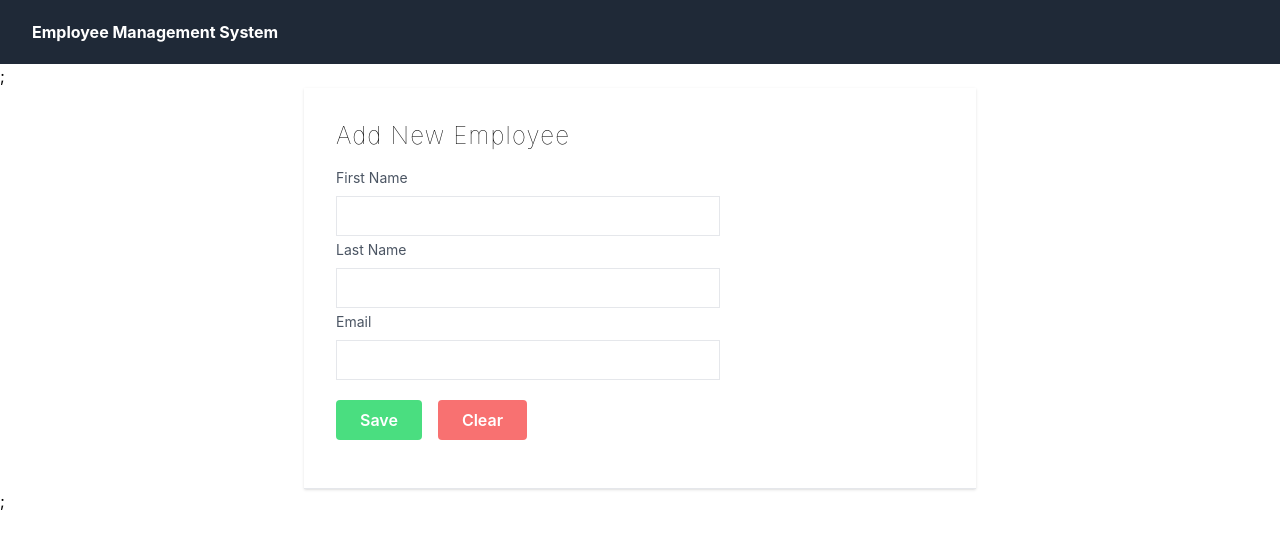
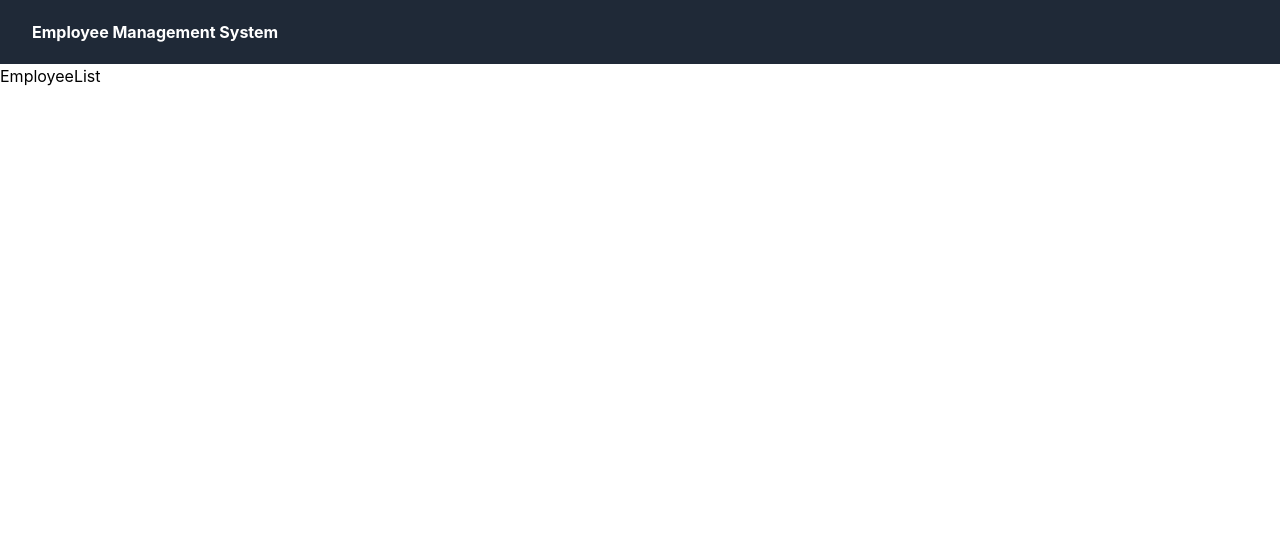
Before and after one commit to jasonchriscodes/Employee-Management-System, a React (Create React App) app in the folder frontend/: page / in a window 1280 px wide. Shown: the top 546 px of the page. Built offline with nearby package versions, Linux system fonts and the light colour scheme.

Commit message:
chore: add routing path

```diff
--- a/frontend/src/App.js
+++ b/frontend/src/App.js
@@ -1,12 +1,20 @@
+import { BrowserRouter, Route, Routes } from "react-router-dom";
 import "./App.css";
 import AddEmployee from "./components/AddEmployee";
+import EmployeeList from "./components/EmployeeList";
 import Navbar from "./components/Navbar";
 
 function App() {
   return (
     <>
-      <Navbar />;
-      <AddEmployee />;
+      <BrowserRouter>
+        <Navbar />
+        <Routes>
+          <Route index element={<EmployeeList />} />
+          <Route path="/" element={<EmployeeList />} />
+          <Route path="/addEmployee" element={<AddEmployee />} />
+        </Routes>
+      </BrowserRouter>
     </>
   );
 }
```
